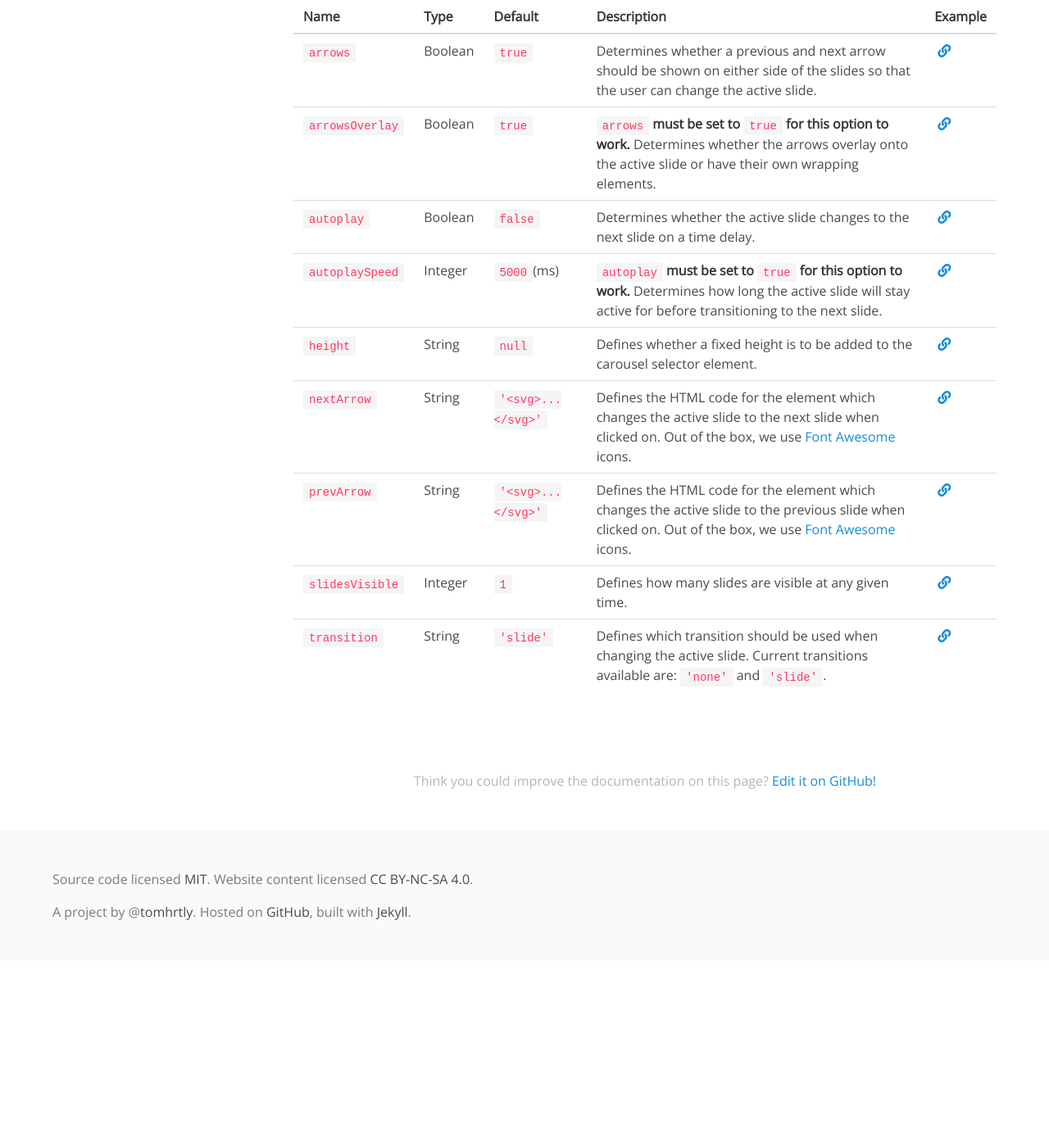
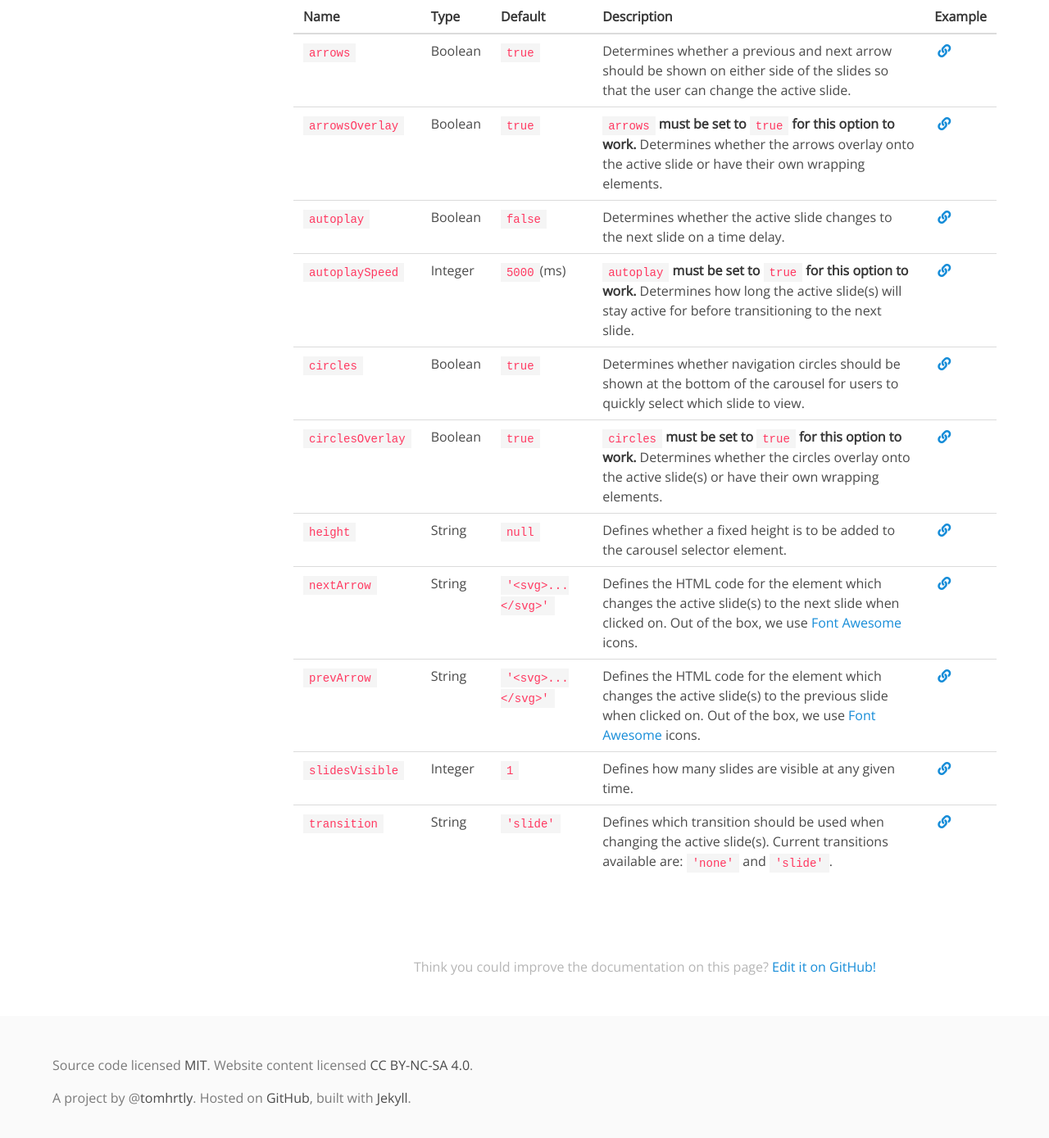
Before and after one commit to tomhrtly/flexCarousel.js, a Jekyll site: the page built from docs/docs/0.1.0/options.html, in a window 1280 px wide and 1400 px high, scrolled down 629 px. Shown: the top 1389 px of the window at 82% size. Built offline with Jekyll 4.4.1, drawn with Linux system fonts in a browser that asks for light colours; nearby versions of some CDN libraries; before the commit the page ends 1802 px from its top, so only the background shows below that.

Commit message:
Add circles and circlesOverlay options to options page

```diff
--- a/docs/docs/0.1.0/options.html
+++ b/docs/docs/0.1.0/options.html
@@ -52,8 +52,22 @@ layout: docs
         <td><code>autoplaySpeed</code></td>
         <td>Integer</td>
         <td><code>5000</code>(ms)</td>
-        <td><strong><code>autoplay</code> must be set to <code>true</code> for this option to work.</strong> Determines how long the active slide will stay active for before transitioning to the next slide.</td>
+        <td><strong><code>autoplay</code> must be set to <code>true</code> for this option to work.</strong> Determines how long the active slide(s) will stay active for before transitioning to the next slide.</td>
         <td><a href="{{ site.url }}/docs/{{ site.version }}/examples/autoplay-speed/"><span class="icon"><i class="fas fa-link"></i></span></a></td>
+      </tr>
+      <tr>
+        <td><code>circles</code></td>
+        <td>Boolean</td>
+        <td><code>true</code></td>
+        <td>Determines whether navigation circles should be shown at the bottom of the carousel for users to quickly select which slide to view.</td>
+        <td><a href="{{ site.url }}/docs/{{ site.version }}/examples/circles/"><span class="icon"><i class="fas fa-link"></i></span></a></td>
+      </tr>
+      <tr>
+        <td><code>circlesOverlay</code></td>
+        <td>Boolean</td>
+        <td><code>true</code></td>
+        <td><strong><code>circles</code> must be set to <code>true</code> for this option to work.</strong> Determines whether the circles overlay onto the active slide(s) or have their own wrapping elements.</td>
+        <td><a href="{{ site.url }}/docs/{{ site.version }}/examples/circles-without-overlay/"><span class="icon"><i class="fas fa-link"></i></span></a></td>
       </tr>
       <tr>
         <td><code>height</code></td>
@@ -66,14 +80,14 @@ layout: docs
         <td><code>nextArrow</code></td>
         <td>String</td>
         <td><code>'&#x3C;svg&#x3E;...&#x3C;/svg&#x3E;'</code></td>
-        <td>Defines the HTML code for the element which changes the active slide to the next slide when clicked on. Out of the box, we use <a href="https://fontawesome.com/">Font Awesome</a> icons.</td>
+        <td>Defines the HTML code for the element which changes the active slide(s) to the next slide when clicked on. Out of the box, we use <a href="https://fontawesome.com/">Font Awesome</a> icons.</td>
         <td><a href="{{ site.url }}/docs/{{ site.version }}/examples/different-icons/"><span class="icon"><i class="fas fa-link"></i></span></a></td>
       </tr>
       <tr>
         <td><code>prevArrow</code></td>
         <td>String</td>
         <td><code>'&#x3C;svg&#x3E;...&#x3C;/svg&#x3E;'</code></td>
-        <td>Defines the HTML code for the element which changes the active slide to the previous slide when clicked on. Out of the box, we use <a href="https://fontawesome.com/">Font Awesome</a> icons.</td>
+        <td>Defines the HTML code for the element which changes the active slide(s) to the previous slide when clicked on. Out of the box, we use <a href="https://fontawesome.com/">Font Awesome</a> icons.</td>
         <td><a href="{{ site.url }}/docs/{{ site.version }}/examples/different-icons/"><span class="icon"><i class="fas fa-link"></i></span></a></td>
       </tr>
       <tr>
@@ -87,7 +101,7 @@ layout: docs
         <td><code>transition</code></td>
         <td>String</td>
         <td><code>'slide'</code></td>
-        <td>Defines which transition should be used when changing the active slide. Current transitions available are: <code>'none'</code> and <code>'slide'</code>.</td>
+        <td>Defines which transition should be used when changing the active slide(s). Current transitions available are: <code>'none'</code> and <code>'slide'</code>.</td>
         <td><a href="{{ site.url }}/docs/{{ site.version }}/examples/no-transition/"><span class="icon"><i class="fas fa-link"></i></span></a></td>
       </tr>
     </tbody>
```
